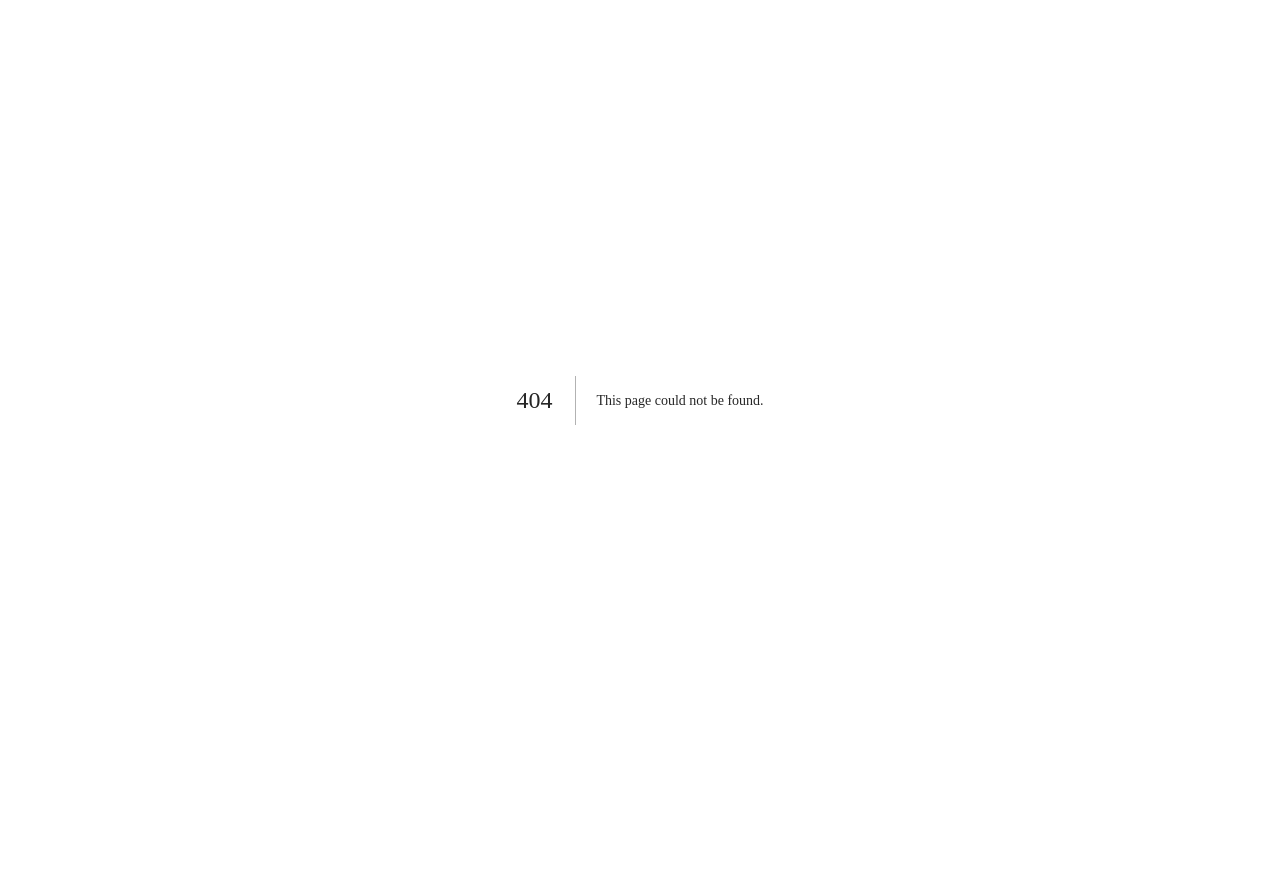
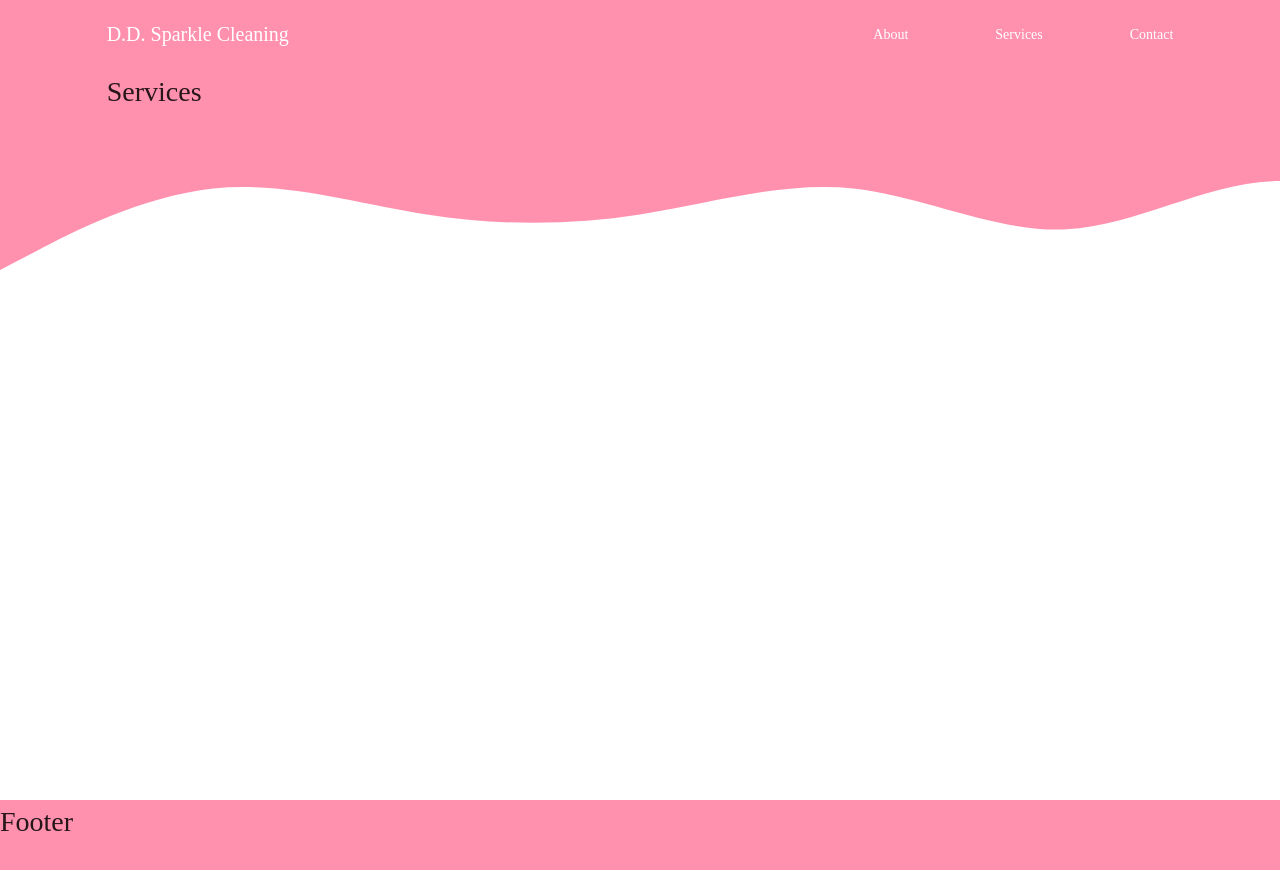
Before and after one commit to Carlos460/dd-sparkle-cleaning, a Next.js app: page /services in a window 1280 px wide. Before the commit this address had no page. Shown: the top 870 px of the page. Before the commit the page ends 800 px from the top, so only its background shows below. Built offline with nearby package versions, Linux system fonts and the light colour scheme; a web font is replaced by a local one.

Commit message:
Added services page, basic layout

```diff
--- /dev/null
+++ b/_sections/OurServices/index.tsx
@@ -0,0 +1,9 @@
+const OurServices = () => {
+  return (
+    <>
+      <h1>Services</h1>
+    </>
+  );
+};
+
+export default OurServices;
--- /dev/null
+++ b/pages/services.tsx
@@ -0,0 +1,38 @@
+import type { NextPage } from 'next';
+import Head from 'next/head';
+import Navbar from '@includes/Navbar';
+import Footer from '@includes/Footer';
+
+import { Row, Col } from 'antd';
+
+// Sections
+import OurServices from '@sections/OurServices';
+
+// Components
+import * as S from '@styles/Sparkle.styles';
+
+const Services: NextPage = () => {
+  return (
+    <>
+      <Head>
+        <title>Sparkle Cleaning</title>
+        <meta name="description" content="DD Sparkle Cleaning" />
+        <link rel="icon" href="/favicon.ico" />
+      </Head>
+      <main>
+        <S.Section>
+          <Navbar theme="pink" />
+          <S.Wave style={{ transform: 'scaleY(-1)', top: 70 }} />
+          <Row justify="center">
+            <Col xs={22} sm={18} lg={20} xxl={14}>
+              <OurServices />
+            </Col>
+          </Row>
+        </S.Section>
+        <Footer />
+      </main>
+    </>
+  );
+};
+
+export default Services;
```
